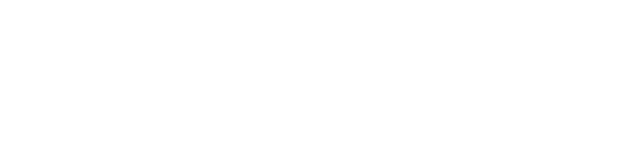
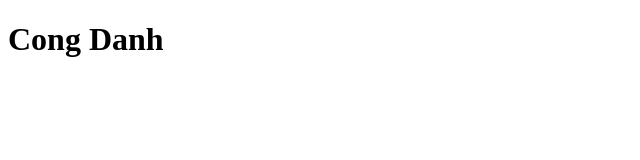
Before and after one commit to congdanh2516/learninggit, a plain HTML site: page index.html in a window 1280 px wide. Shown: the whole page, without its empty margins (0-640 px from the left). Drawn offline with Linux system fonts and the light colour scheme.

Commit message:
update index.html

```diff
--- a/index.html
+++ b/index.html
@@ -7,6 +7,6 @@
     <title>Document</title>
 </head>
 <body>
-
+    <h1>Cong Danh</h1>
 </body>
 </html>
```
